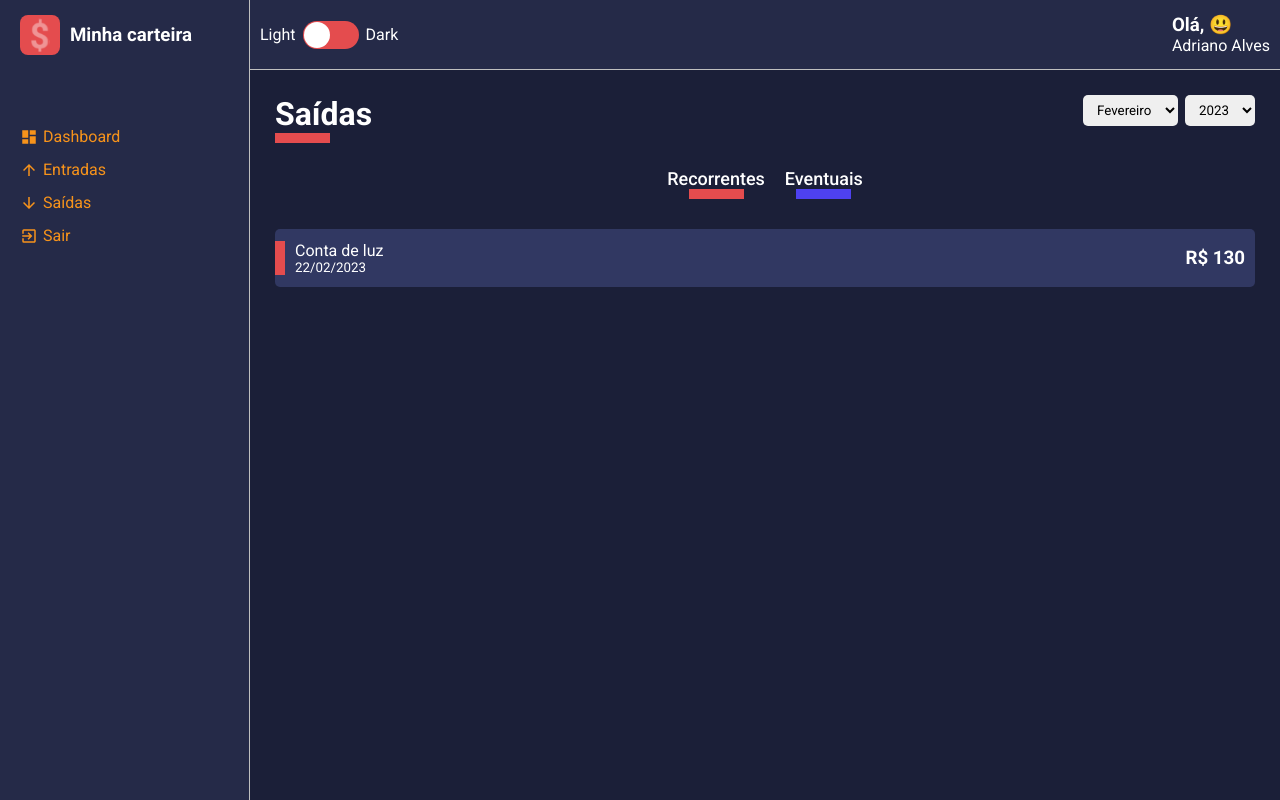
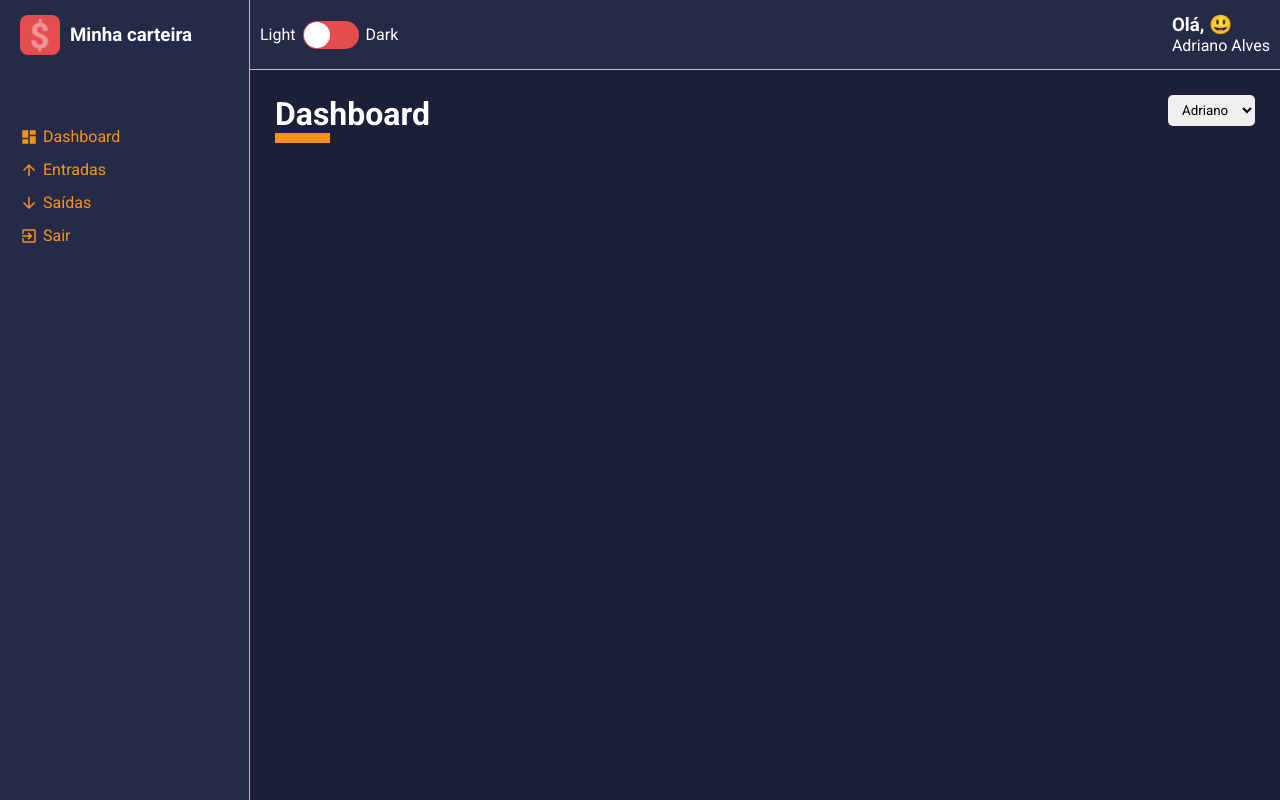
Before and after one commit to Adrianodbs/Minha-carteira, a React (Create React App) app: page /dashboard in a window 1280 px wide. Built offline with nearby package versions, Linux system fonts and the light colour scheme.

Commit message:
Criando a navegação de páginas

```diff
--- a/package.json
+++ b/package.json
@@ -13,6 +13,7 @@
     "react": "^18.2.0",
     "react-dom": "^18.2.0",
     "react-icons": "^4.7.1",
+    "react-router-dom": "^6.8.1",
     "react-scripts": "5.0.1",
     "react-switch": "^7.0.0",
     "styled-components": "^5.3.6",
@@ -44,6 +45,7 @@
     ]
   },
   "devDependencies": {
+    "@types/react-router-dom": "^5.3.3",
     "@types/styled-components": "^5.1.26"
   }
 }
--- a/src/App.tsx
+++ b/src/App.tsx
@@ -8,14 +8,13 @@
 import { light } from './styles/themes/light'
 import Dashboard from './pages/Dashboard'
 import List from './pages/List'
+import Routes from './routes'
 
 function App() {
   return (
     <ThemeProvider theme={dark}>
       <Global />
-      <Layout>
-        <List />
-      </Layout>
+      <Routes />
     </ThemeProvider>
   )
 }
--- a/src/components/Aside/index.tsx
+++ b/src/components/Aside/index.tsx
@@ -9,6 +9,8 @@
   MdExitToApp
 } from 'react-icons/md'
 
+import { Link } from 'react-router-dom'
+
 function Aside() {
   return (
     <C.Container>
@@ -18,15 +20,16 @@
       </C.Header>
 
       <C.MenuContainer>
-        <C.MenuItemLink href="#">
+        <C.MenuItemLink href="/dashboard">
           <MdDashboard />
           Dashboard
         </C.MenuItemLink>
-        <C.MenuItemLink href="#">
+
+        <C.MenuItemLink href="/list/entry-balance">
           <MdArrowUpward />
           Entradas
         </C.MenuItemLink>
-        <C.MenuItemLink href="#">
+        <C.MenuItemLink href="/list/exit-balance">
           <MdArrowDownward />
           Saídas
         </C.MenuItemLink>
--- a/src/components/Aside/styles.ts
+++ b/src/components/Aside/styles.ts
@@ -1,4 +1,5 @@
 import styled from "styled-components";
+import {Link} from 'react-router-dom'
 
 export const Container = styled.div`
   grid-area: AS;
--- a/src/components/SelectInput/index.tsx
+++ b/src/components/SelectInput/index.tsx
@@ -12,7 +12,9 @@
     <C.Container>
       <select>
         {options.map(option => (
-          <option value={option.value}>{option.label}</option>
+          <option key={option.value} value={option.value}>
+            {option.label}
+          </option>
         ))}
       </select>
     </C.Container>
--- a/src/pages/List/index.tsx
+++ b/src/pages/List/index.tsx
@@ -3,7 +3,20 @@
 import SelectInput from '../../components/SelectInput'
 import * as C from './styles'
 
+import { useMemo } from 'react'
+import { useParams } from 'react-router-dom'
+
 function List() {
+  const { type } = useParams()
+
+  const title = useMemo(() => {
+    return type === 'entry-balance' ? 'Entradas' : 'Saídas'
+  }, [type])
+
+  const lineColor = useMemo(() => {
+    return type === 'entry-balance' ? '#f7931b' : '#e44c4e'
+  }, [type])
+
   const months = [
     { value: 2, label: 'Fevereiro' },
     { value: 3, label: 'Março' },
@@ -16,7 +29,7 @@
   ]
   return (
     <C.Container>
-      <ContentHeader title="Saídas" lineColor="#e44c4e">
+      <ContentHeader title={title} lineColor={lineColor}>
         <SelectInput options={months} />
         <SelectInput options={years} />
       </ContentHeader>
--- /dev/null
+++ b/src/routes/app.routes.tsx
@@ -0,0 +1,19 @@
+import { BrowserRouter, Route, Routes } from 'react-router-dom'
+
+import Layout from '../components/Layout'
+
+import Dashboard from '../pages/Dashboard'
+import List from '../pages/List'
+
+export default function AppRoutes() {
+  return (
+    <Layout>
+      <BrowserRouter>
+        <Routes>
+          <Route path="/dashboard" element={<Dashboard />} />
+          <Route path="/list/:type" element={<List />} />
+        </Routes>
+      </BrowserRouter>
+    </Layout>
+  )
+}
--- /dev/null
+++ b/src/routes/index.tsx
@@ -0,0 +1,6 @@
+import AppRoutes from './app.routes'
+import { BrowserRouter } from 'react-router-dom'
+
+export default function Routes() {
+  return <AppRoutes />
+}
```
Also changed, not shown: 2 other files (tests, documents, lock files or other folders).
